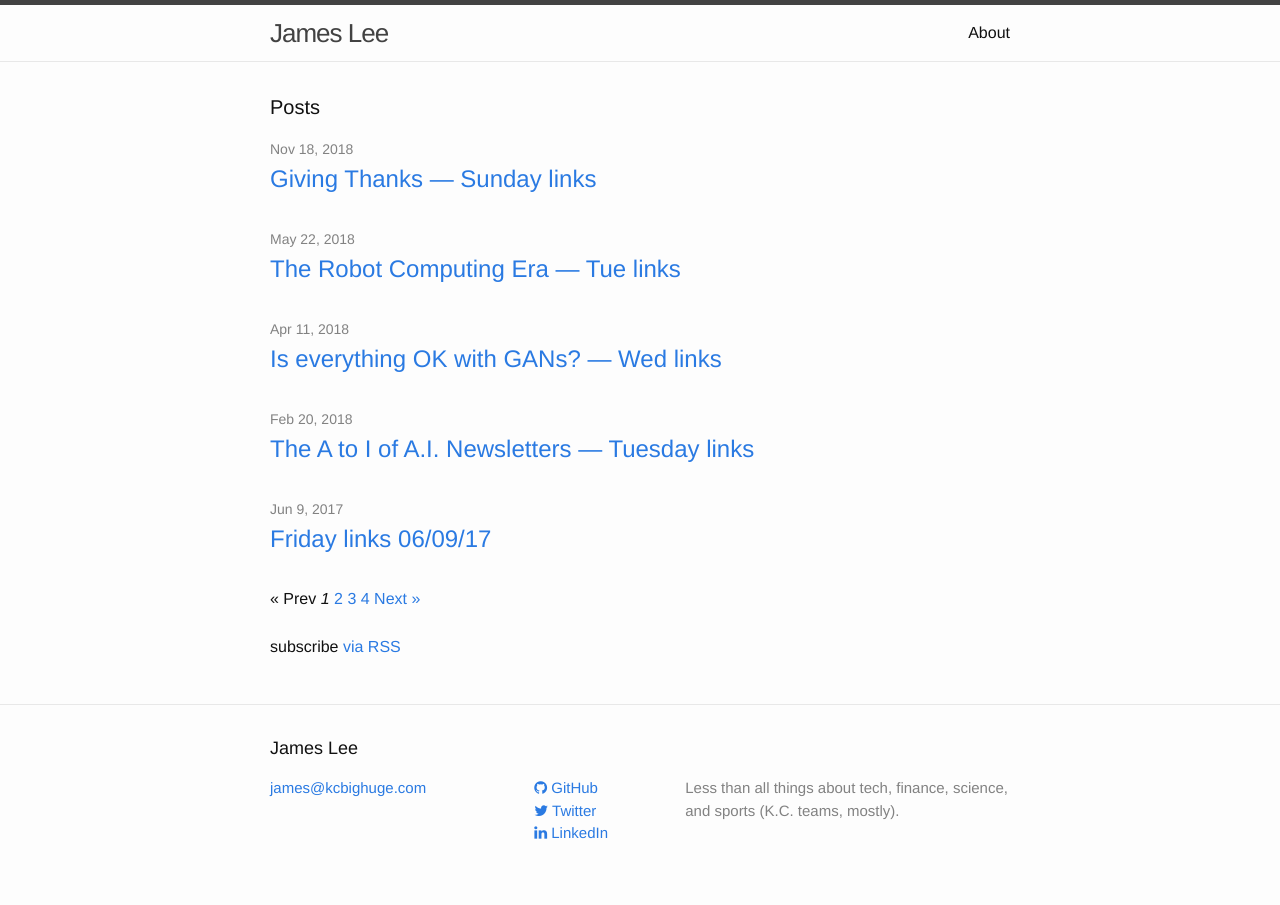
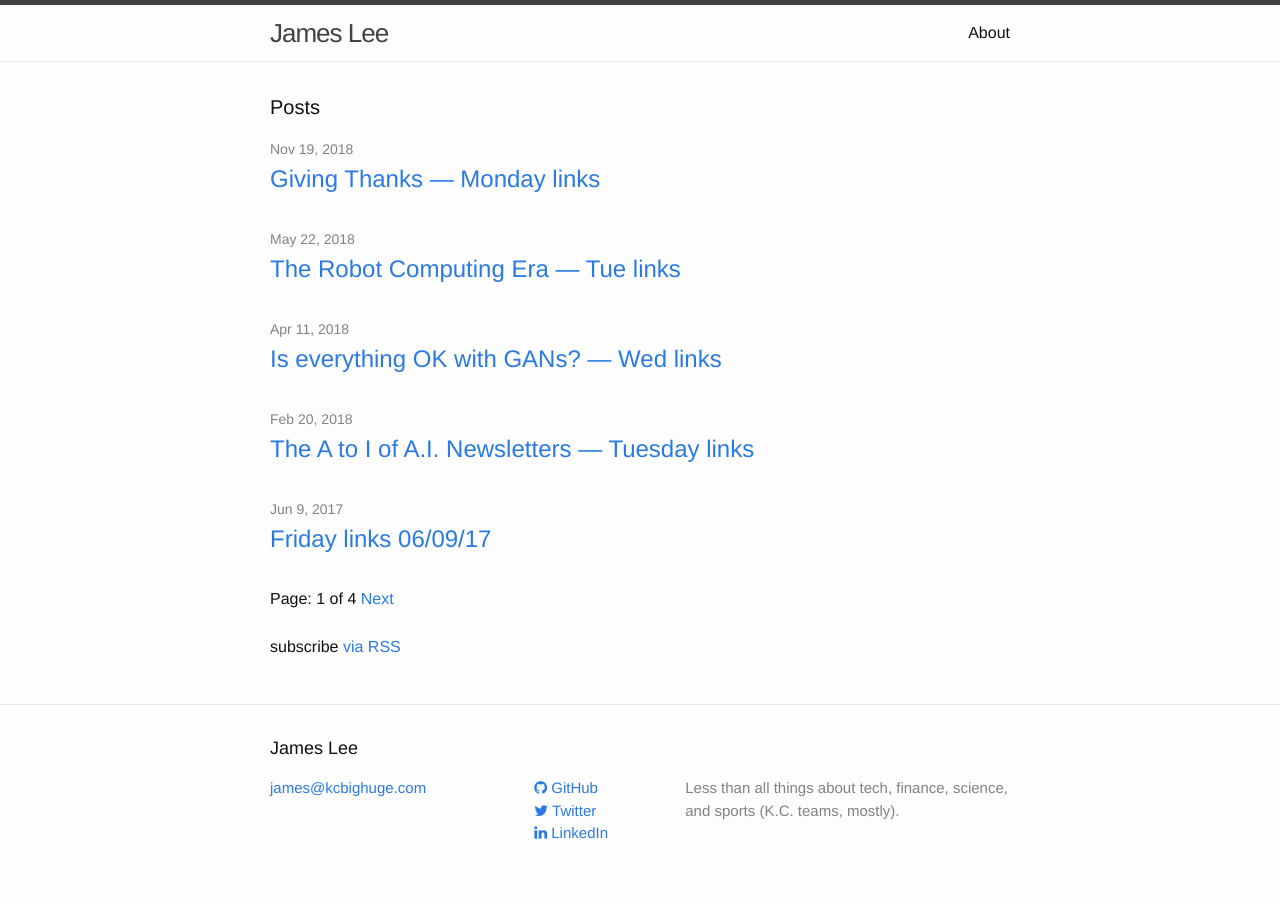
Before and after one commit to kcbighuge/kcbighuge.github.io, a Jekyll site: the page built from index.html, in a window 1280 px wide. Built offline with Jekyll 4.4.1, drawn with Linux system fonts in a browser that asks for light colours; nearby versions of some CDN libraries; the list of posts is cut into pages by our own code.

Commit message:
Fix pagination links

```diff
--- a/_posts/2018-11-19-monday-links.markdown
+++ b/_posts/2018-11-19-monday-links.markdown
@@ -1,7 +1,7 @@
 ---
 layout: post
-title:  "Giving Thanks — Sunday links"
-date:   2018-11-18
+title:  "Giving Thanks — Monday links"
+date:   2018-11-19
 categories: links
 ---
 
--- a/index.html
+++ b/index.html
@@ -19,39 +19,23 @@
   </ul>
 
   <!-- Pagination links -->
-  {% if paginator.total_pages > 1 %}
   <div class="pagination">
     {% if paginator.previous_page %}
-      <a href="{{ paginator.previous_page_path | relative_url }}">
-        &laquo; Prev
+      <a href="{{ paginator.previous_page_path }}" class="previous">
+        Prev
       </a>
     {% else %}
-      <span>&laquo; Prev</span>
+      <span class="previous"></span>
     {% endif %}
-
-    {% for page in (1..paginator.total_pages) %}
-      {% if page == paginator.page %}
-        <em>{{ page }}</em>
-      {% elsif page == 1 %}
-        <a href="{{ paginator.previous_page_path | relative_url }}">
-          {{ page }}
-        </a>
-      {% else %}
-        <a href="{{ site.paginate_path | relative_url | replace: ':num', page }}">
-          {{ page }}
-        </a>
-      {% endif %}
-    {% endfor %}
-
+    <span class="page_number ">
+      Page: {{ paginator.page }} of {{ paginator.total_pages }}
+    </span>
     {% if paginator.next_page %}
-      <a href="{{ paginator.next_page_path | relative_url }}">
-        Next &raquo;
-      </a>
+      <a href="{{ paginator.next_page_path }}" class="next">Next</a>
     {% else %}
-      <span>Next &raquo;</span>
+      <span class="next "></span>
     {% endif %}
   </div>
-  {% endif %}
 
   <br/>
   <p class="rss-subscribe">subscribe <a href="{{ "/feed.xml" | prepend: site.baseurl }}">via RSS</a></p>
```
